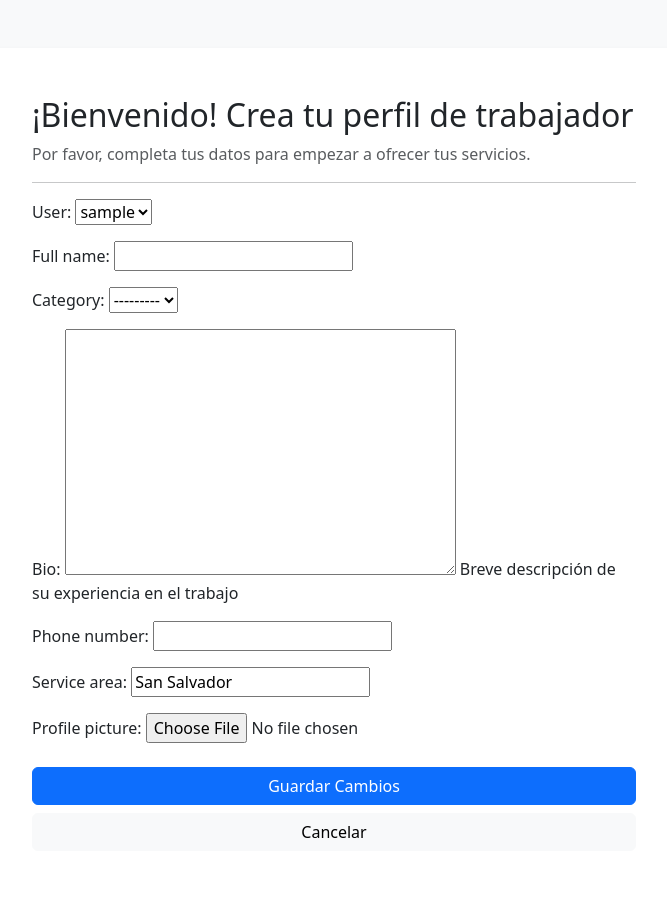
After one commit to rzvlady/oficio-connect-sv, a Django app: page /servicios/perfil/completar/ in a window 1280 px wide. The commit adds this page. Shown: the whole page, without its empty margins (306-973 px from the left). Run offline with Django 5.2, Linux system fonts and the light colour scheme; the visitor is signed in with stand-in values (Sample User, id 1); data comes from the database, SQL or seed files in the repository; data that the repository does not hold is empty.

Commit message:
avanze nose q numero ya

```diff
--- /dev/null
+++ b/servicios/templates/servicios/completar_perfil_trabajador.html
@@ -0,0 +1,37 @@
+<!DOCTYPE html>
+<html lang="es">
+<head>
+    <meta charset="UTF-8">
+    <meta name="viewport" content="width=device-width, initial-scale=1.0">
+    <!-- Bootstrap 5 CSS -->
+    <link href="https://cdn.jsdelivr.net/npm/bootstrap@5.3.0/dist/css/bootstrap.min.css" rel="stylesheet">
+    <style>
+        body {
+            background-color: #f8f9fa;
+        }
+        .welcome-card {
+            border: none;
+            border-radius: 15px;
+            background: linear-gradient(135deg, #0d6efd 0%, #0a58ca 100%);
+            color: white;
+        }
+    </style>
+{% block content %}
+<div class="container mt-5">
+    <div class ="card shadow-sm border-0 mx-auto" style="max-width: 700px;">
+        <div class="card-body p-5">
+            <h2>{{titulo_pantalla}}</h2>
+            <p class="text-muted">{{subtitulo}}</p>
+            <hr>
+            <form method="POST" enctype="multipart/form-data">
+                {% csrf_token %}
+                {{form.as_p}}
+                <div class="d-grid gap-2 mt-4">
+                    <button type="submit" class="btn btn-primary">Guardar Cambios</button>
+                    <a href="{% url 'home' %}" class="btn btn-light">Cancelar</a>
+                </div>
+            </form>
+        </div>
+    </div>
+</div>
+{% endblock %}
--- a/servicios/urls.py
+++ b/servicios/urls.py
@@ -8,6 +8,8 @@ urlpatterns = [
 
     path('explorar/<int:categoria_id>/', views.trabajadores_por_categoria, name='trabajadores_categoria'),
 
+    path('perfil/completar/', views.completar_perfil_trabajador, name='completar_perfil_trabajador'),
+
 
     #path('categorias/', views.lista_categorias, name='lista_categorias'),
 
@@ -17,12 +19,12 @@ urlpatterns = [
 
     #path('categorias/eliminar/<int:id>', views.eliminar_categoria, name = 'eliminar_categoria'),
 
-    #path('workers/', views.lista_workers, name='lista_workers'),
+    path('workers/', views.lista_workers, name='lista_workers'),
 
     #path('workers/crear/', views.crear_worker, name = 'crear_worker'),
 
-    #path('workers/editar/<int:id>/', views.editar_worker, name = 'editar_worker'),
+    path('workers/editar/<int:id>/', views.editar_worker, name = 'editar_worker'),
 
-    #path('workers/eliminar/<int:id>', views.eliminar_worker, name = 'eliminar_worker'),
+    path('workers/eliminar/<int:id>', views.eliminar_worker, name = 'eliminar_worker'),
 
 ]
--- a/servicios/views.py
+++ b/servicios/views.py
@@ -60,8 +60,8 @@ def trabajadores_por_categoria(request, categoria_id):
 
 
 
-#todo el codigo de debajo funciona, pero da acceso a usuarios para eliminar datos importantes. Debe de cambiarse
-"""def lista_categorias(request):
+
+def lista_categorias(request):
     categorias = Category.objects.all()
     return render(request, "servicios/lista_categorias.html", {"categorias":categorias})
 
@@ -88,7 +88,36 @@ def eliminar_categoria(request, id):
 #trabajadores
 def lista_workers(request):
     workers = WorkerProfile.objects.all()
-    return render(request, "servicios/perfil_trabajador.html", {"workers":workers})
+    return render(request, "servicios/lista_workers.html", {"workers":workers})
+
+@login_required
+def completar_perfil_trabajador(request):
+    # 1. Obtener o crear el perfil
+    perfil, created = WorkerProfile.objects.get_or_create(user=request.user)
+
+    # 2. Lógica de 'created': Definir un mensaje según el estado
+    if created:
+        titulo_pantalla = "¡Bienvenido! Crea tu perfil de trabajador"
+        subtitulo = "Por favor, completa tus datos para empezar a ofrecer tus servicios."
+    else:
+        titulo_pantalla = "Editar Perfil"
+        subtitulo = "Actualiza tu información profesional a continuación."
+
+    # 3. Procesamiento del Formulario
+    if request.method == 'POST':
+        form = WorkerProfileForm(request.POST, request.FILES, instance=perfil)
+        if form.is_valid():
+            form.save()
+            return redirect('home')
+    else:
+        form = WorkerProfileForm(instance=perfil)
+
+    context = {
+        'form': form,
+        'titulo_pantalla': titulo_pantalla,
+        'subtitulo': subtitulo
+        }
+    return render(request,'servicios/completar_perfil_trabajador.html', context)
 
 @login_required
 def crear_worker(request):
@@ -102,7 +131,7 @@ def crear_worker(request):
 
 @login_required
 def editar_worker(request,id):
-    worker = get_object_or_404(worker, id=id, user=request.user)
+    worker = get_object_or_404(WorkerProfile, id=id, user=request.user)
     form = WorkerProfileForm(request.POST or None, instance=worker)
     if form.is_valid():
         form.save()
@@ -113,4 +142,4 @@ def editar_worker(request,id):
 def eliminar_worker(request, id):
     worker = get_object_or_404(worker, id=id, user=request.user)
     worker.delete()
-    return redirect("lista_workers")"""
+    return redirect("lista_workers")
```
Also changed, not shown: usuarios/templates/usuarios/home.html (+8 -8 lines).
